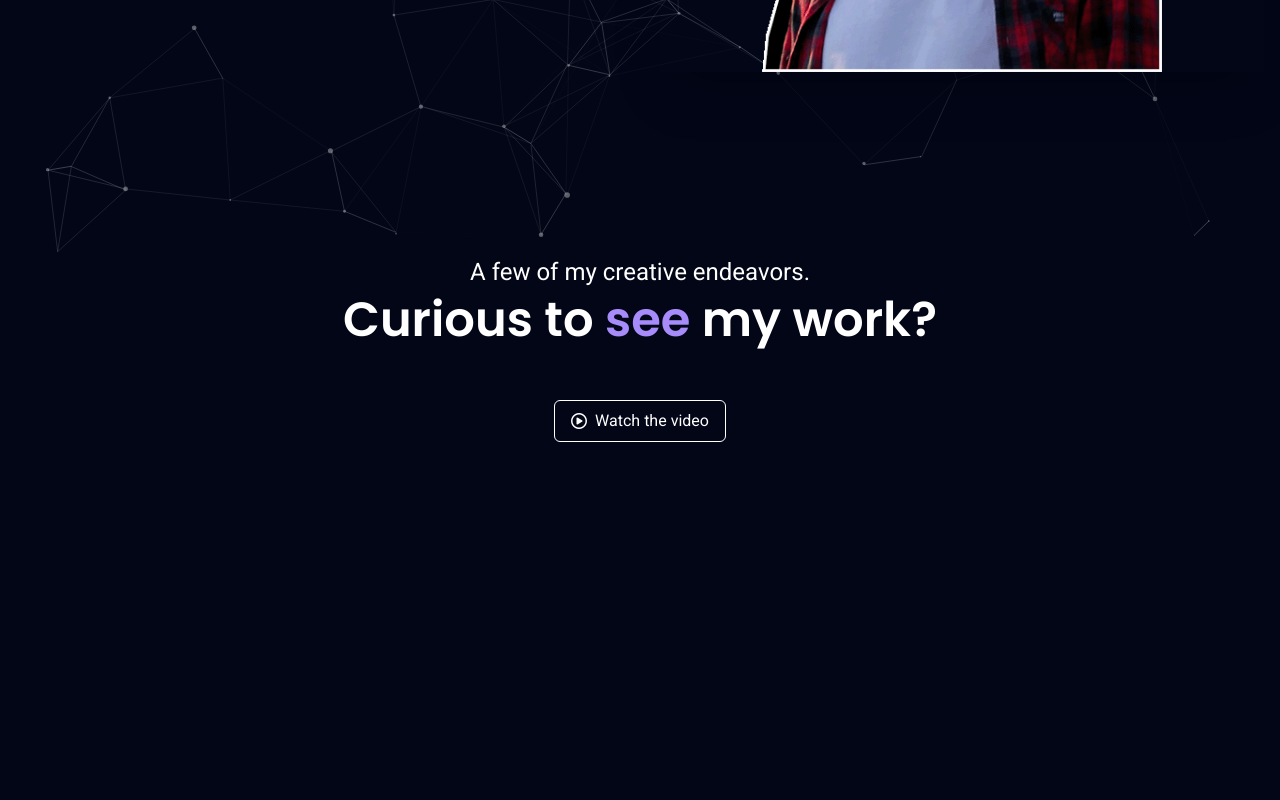
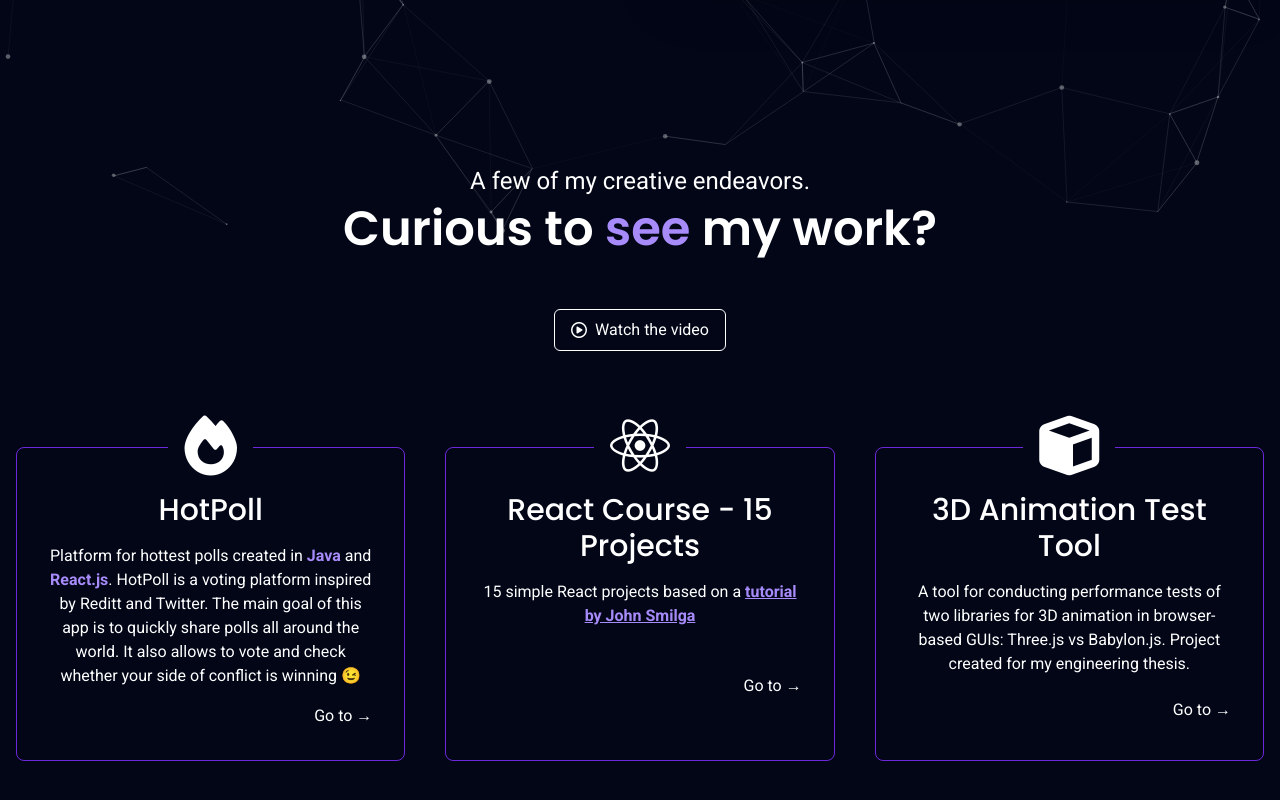
Before and after one commit to areckt/portfolio, a SvelteKit app: page / in a window 1280 px wide. Shown: the part 546-1346 px from the top of the page. Before the commit the page ends 1132 px from the top, so only its background shows below. Built offline with nearby package versions, Linux system fonts and the light colour scheme.

Commit message:
Add projects section

```diff
--- a/src/components/Main.svelte
+++ b/src/components/Main.svelte
@@ -1,5 +1,11 @@
 <script>
+  import Step from "./Step.svelte";
 
+  let steps = [
+    {name: "HotPoll", icon: "fa-solid fa-fire", link: "https://github.com/areckt/HotPoll"},
+    {name: "React Course - 15 Projects", icon: "fa-brands fa-react", link: "https://github.com/areckt/React_Course_15_projects"},
+    {name: "3D Animation Test Tool", icon: "fa-solid fa-cube", link: "https://github.com/areckt/3D-Animation"}
+  ]
 </script>
 
 <main class="flex flex-col flex-1 p-4">
@@ -18,7 +24,7 @@
       </a>
     </div>
     <div class="relative shadow-2xl grid place-items-center">
-      <img src={"images/profile.png"} alt="Profile" class="object-cover z-[2] w-[50vmin]"/>
+      <img src={"images/profile.png"} alt="Profile" class="object-cover z-[2] w-[40vmin]"/>
     </div>
   </section>
 
@@ -32,5 +38,18 @@
       <i class="fa-regular fa-circle-play"></i>
       <p>Watch the video</p>
     </a>
+    <div class="grid grid-cols-1 lg:grid-cols-3 gap-12 lg:gap-10">
+      <Step step={steps[0]}>
+        <p>Platform for hottest polls created in <strong class="text-violet-400">Java</strong> and <strong class="text-violet-400">React.js</strong>. HotPoll is a voting platform inspired by Reditt and Twitter. The main goal of this app is to quickly share polls all around the world. It also allows to vote and check whether your side of conflict is winning 😉</p>
+      </Step>
+      <Step step={steps[1]}>
+        <p>15 simple React projects based on a <a href="https://youtu.be/a_7Z7C_JCyo" target="_blank" rel="noopener" class="underline decoration-violet-400 hover:decoration-violet-300">
+          <strong class="text-violet-400 hover:text-violet-300">tutorial by John Smilga</strong>
+        </a></p>
+      </Step>
+      <Step step={steps[2]}>
+        <p>A tool for conducting performance tests of two libraries for 3D animation in browser-based GUIs: Three.js vs Babylon.js. Project created for my engineering thesis.</p>
+      </Step>
+    </div>
   </section>
 </main>
--- a/src/components/Step.svelte
+++ b/src/components/Step.svelte
@@ -0,0 +1,16 @@
+<script>
+  export let step;
+</script>
+
+<a href={step.link} target="_blank" rel="noopener" class="p-4 sm:p-6 md:p-8 flex flex-col gap-4 rounded-lg border border-solid border-violet-700 text-center group cursor-pointer hover:border-violet-400 duration-200">
+  <div class="bg-slate-950 grid place-items-center px-4 text-5xl md:text-6xl -mt-10 sm:-mt-12 md:-mt-14 lg:-mt-16 mx-auto duration-200">
+    <i class={step.icon} />
+  </div>
+  <h3 class="font-medium text-xl sm:text-2xl md:text-3xl">{step.name}</h3>
+  <slot />
+  <div class="flex flex-1 justify-between gap-4 items-center">
+    <div class="ml-auto cursos-pointer hover:text-slate-950 duration-200 relative after:absolute after:top-0 after:h-0 after:right-full after:w-full after:h-full after:bg-white after:duration-200 hover:after:translate-x-full after:z-[-1] overflow-hidden">
+      <p class="relative z-4">Go to &rarr;</p>
+    </div>
+  </div>
+</a>
--- a/src/routes/+layout.svelte
+++ b/src/routes/+layout.svelte
@@ -16,7 +16,7 @@
   <div class={"fixed bottom-0 w-full duration-200 flex p-10 z-[10] " + (
     y > 0 ? 'opacity-full pointer-event-auto' : 'opacity-0 pointer-event-none'
   )}>
-    <button on:click={goTop} class="ml-auto rounded-full bg-slate-900 text-violet-400 px-3 sm:px-4 hover:bg-slate-800 cursor-pointer">
+    <button on:click={goTop} class="ml-auto aspect-square rounded-full bg-slate-900 text-violet-400 px-3 sm:px-4 hover:bg-slate-800 cursor-pointer">
       <i class="fa-solid fa-arrow-up grid place-items-center aspect-square" />
     </button>
   </div>
--- a/static/assets/particles.json
+++ b/static/assets/particles.json
@@ -30,7 +30,7 @@
           "random": false,
           "anim": {
               "enable": false,
-              "speed": 1,
+              "speed": 0.75,
               "opacity_min": 0.1,
               "sync": false
           }
@@ -54,7 +54,7 @@
       },
       "move": {
           "enable": true,
-          "speed": 6,
+          "speed": 3,
           "direction": "none",
           "random": false,
           "straight": false,
@@ -72,17 +72,17 @@
       "events": {
           "onhover": {
               "enable": true,
-              "mode": "repulse"
+              "mode": "grab"
           },
           "onclick": {
-              "enable": true,
+              "enable": false,
               "mode": "push"
           },
           "resize": true
       },
       "modes": {
           "grab": {
-              "distance": 400,
+              "distance": 300,
               "line_linked": {
                   "opacity": 1
               }
@@ -95,7 +95,7 @@
               "speed": 3
           },
           "repulse": {
-              "distance": 50,
+              "distance": 200,
               "duration": 0.4
           },
           "push": {
```
